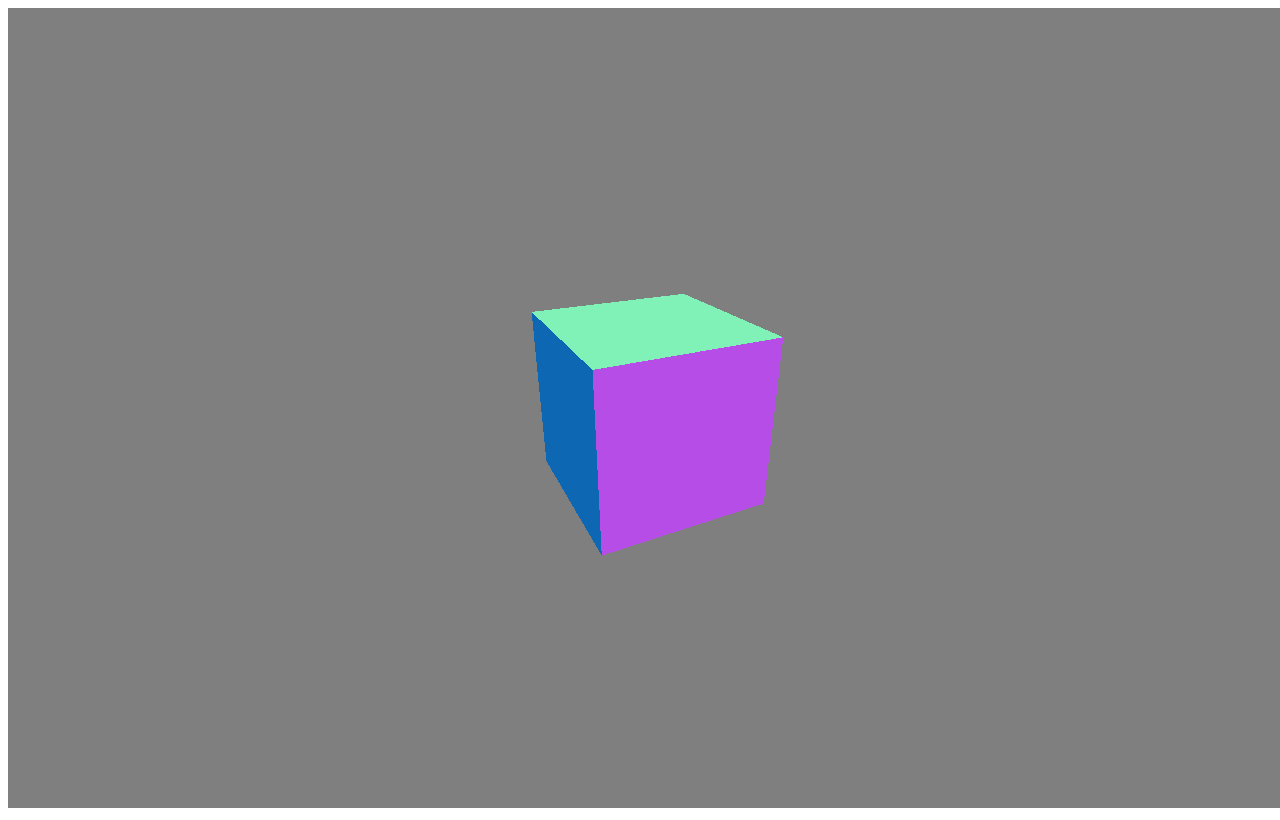
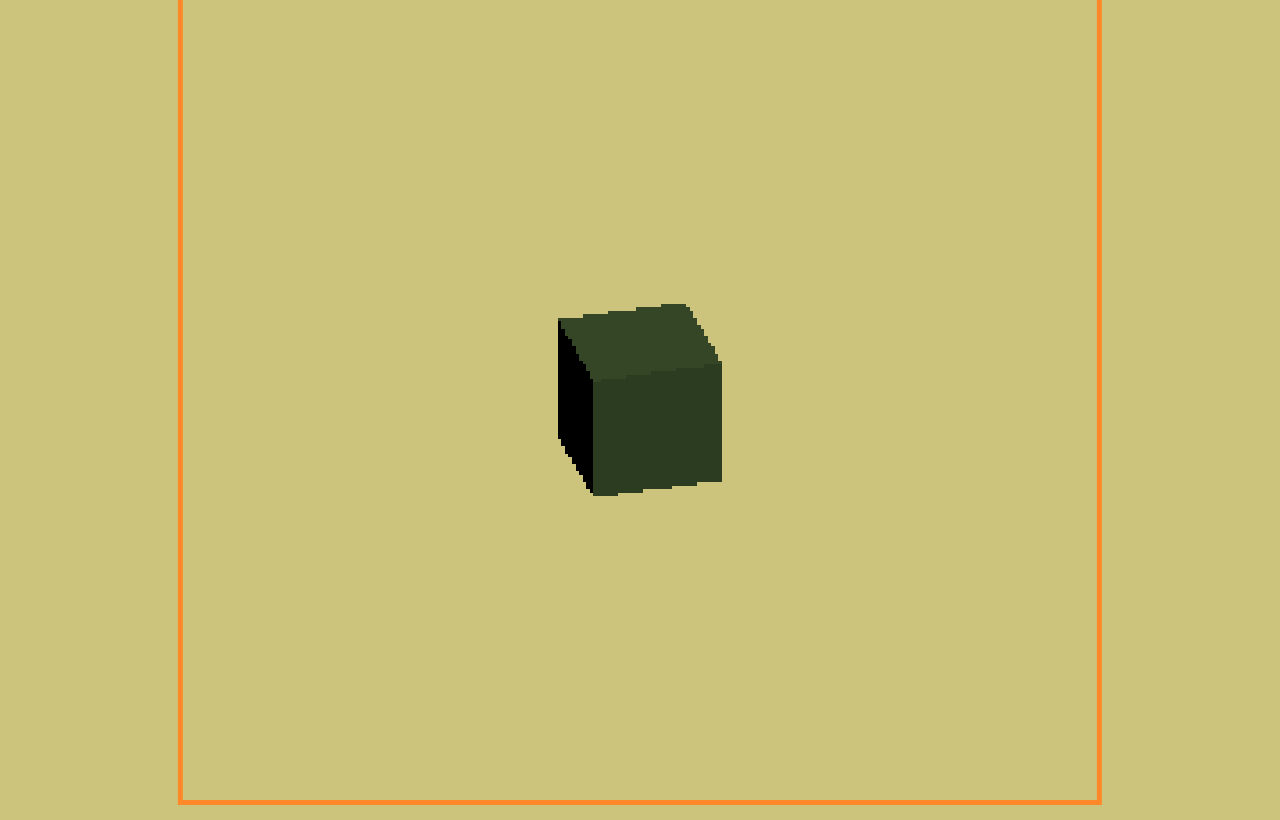
Before and after one commit to dumbcoward/clown, a website built with Vite: page suridi/index.html in a window 1280 px wide. Built offline with nearby package versions, Linux system fonts and the light colour scheme.

Commit message:
it works more

```diff
--- a/suridi/index.html
+++ b/suridi/index.html
@@ -3,6 +3,7 @@
   <head>
     <meta charset="UTF-8" />
     <title>Three.js Playground</title>
+    <link rel="stylesheet" href="style.css">
   </head>
   <body>
     <canvas id="app"></canvas>
--- a/suridi/src/main.js
+++ b/suridi/src/main.js
@@ -1,28 +1,104 @@
 import * as THREE from 'three';
 
 const scene = new THREE.Scene();
-const camera = new THREE.PerspectiveCamera(75, window.innerWidth / window.innerHeight, 0.1, 1000);
+const INTERNAL_WIDTH = 256;
+const INTERNAL_HEIGHT = 224;
+
+// CAMERA
+const aspect = INTERNAL_WIDTH / INTERNAL_HEIGHT;
+const zoom = 3; // controls how much of the scene you see
+
+const camera = new THREE.OrthographicCamera(
+    -aspect * zoom,  // left
+    aspect * zoom,   // right
+    zoom,            // top
+    -zoom,           // bottom
+    0.5,             // near. objects closer than this won't be rendered
+    1000             // far. objects further than this won't be rendered
+);
+camera.position.set(0, 0, 10);
+camera.lookAt(0, 0, 0);
+
 
 const renderer = new THREE.WebGLRenderer({
     canvas: document.getElementById('app'),
     alpha: true
 });
-renderer.setSize(window.innerWidth, window.innerHeight);
-renderer.setClearColor(0x000000, 0.5); // 0 = fully transparent
+
+renderer.setSize(
+    INTERNAL_WIDTH,
+    INTERNAL_HEIGHT,
+    false
+);
+renderer.setPixelRatio(1);
+renderer.setClearColor(0x000000, 0); // 0 = fully transparent
+scaleCanvasToWindow();
+window.addEventListener('resize', scaleCanvasToWindow);
+
+function scaleCanvasToWindow() {
+    const windowWidth = window.innerWidth;
+    const windowHeight = window.innerHeight;
+
+    const internalAspect = INTERNAL_WIDTH / INTERNAL_HEIGHT;
+    const windowAspect = windowWidth / windowHeight;
+
+    let displayWidth, displayHeight;
+
+    if (windowAspect > internalAspect) {
+        // Window is wider → match height
+        displayHeight = windowHeight;
+        displayWidth = displayHeight * internalAspect;
+    } else {
+        // Window is taller → match width
+        displayWidth = windowWidth;
+        displayHeight = displayWidth / internalAspect;
+    }
+
+    const canvas = renderer.domElement;
+    canvas.style.width = `${displayWidth}px`;
+    canvas.style.height = `${displayHeight}px`;
+}
+
+const geometry = new THREE.BoxGeometry();
+const material = new THREE.MeshStandardMaterial({ color: 0xBAC9B4 });
 
 
-const geometry = new THREE.BoxGeometry();
-const material = new THREE.MeshNormalMaterial();
 const cube = new THREE.Mesh(geometry, material);
+cube.rotation.x = 0.5;
 scene.add(cube);
+
+// lighting
+const light = new THREE.DirectionalLight(0x8fae72, 1.0);
+light.position.set(3, 3, 5);
+scene.add(light);
+
 
 camera.position.z = 3;
 
+const mouse = new THREE.Vector2();
+
+window.addEventListener('mousemove', (event) => {
+    mouse.x = (event.clientX / window.innerWidth) * 2 - 1;
+    mouse.y = -(event.clientY / window.innerHeight) * 2 + 1;
+});
+
 function animate() {
-  requestAnimationFrame(animate);
-  cube.rotation.x += 0.001;
-  cube.rotation.y += 0.001;
-  renderer.render(scene, camera);
+    requestAnimationFrame(animate);
+    // cube.rotation.x += 0.01;
+    cube.rotation.y += 0.025;
+
+    // Convert mouse to world space
+    const vector = new THREE.Vector3(mouse.x, mouse.y, 0);
+    vector.unproject(camera);
+
+    // Move cube
+    cube.position.x = vector.x;
+    cube.position.y = vector.y;
+
+
+
+
+    renderer.render(scene, camera);
 }
 
 animate();
--- /dev/null
+++ b/suridi/style.css
@@ -0,0 +1,19 @@
+html, body {
+    margin: 0;
+    padding: 0;
+    overflow: hidden;
+}
+
+canvas {
+    position: absolute;
+    top: 50%;
+    left: 50%;
+    transform: translate(-50%, -50%);
+    image-rendering: pixelated;
+    image-rendering: crisp-edges;
+    border: 5px solid rgb(252, 136, 41);
+}
+
+body {
+    background: rgb(204, 196, 124);
+}
```
